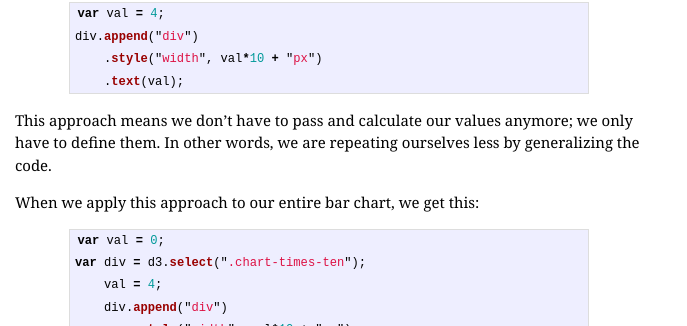
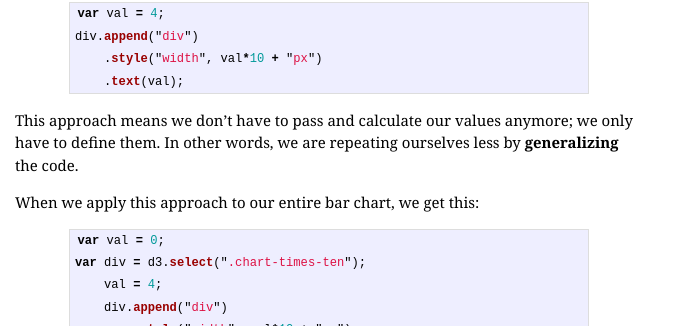
Before and after one commit to ndarville/ndarville.github.io, a Jekyll site: the page built from _posts/2013-11-10-a-bar-chart.markdown, in a window 1280 px wide and 1400 px high, scrolled down 6690 px. Shown: the part 150-476 px from the top of the window, without its empty margins (0-687 px from the left). Built offline with Jekyll 4.4.1, drawn with Linux system fonts in a browser that asks for light colours; Markdown is read by kramdown in place of the engine named in the settings; some of the changed text lies outside the part shown.

Commit message:
Added pedagogical references to info-box concepts

````diff
--- a/_posts/2013-11-10-a-bar-chart.markdown
+++ b/_posts/2013-11-10-a-bar-chart.markdown
@@ -433,7 +433,7 @@ div.append("div")
     .text(val);
 ```
 
-This approach means we don't have to pass and calculate our values anymore; we only have to define them. In other words, we are repeating ourselves less by generalizing the code.
+This approach means we don't have to pass and calculate our values anymore; we only have to define them. In other words, we are repeating ourselves less by **generalizing** the code.
 
 When we apply this approach to our entire bar chart, we get this:
 
````
Also changed, not shown: other parts of _posts/2013-11-10-a-bar-chart.markdown (+4 -0 lines).
